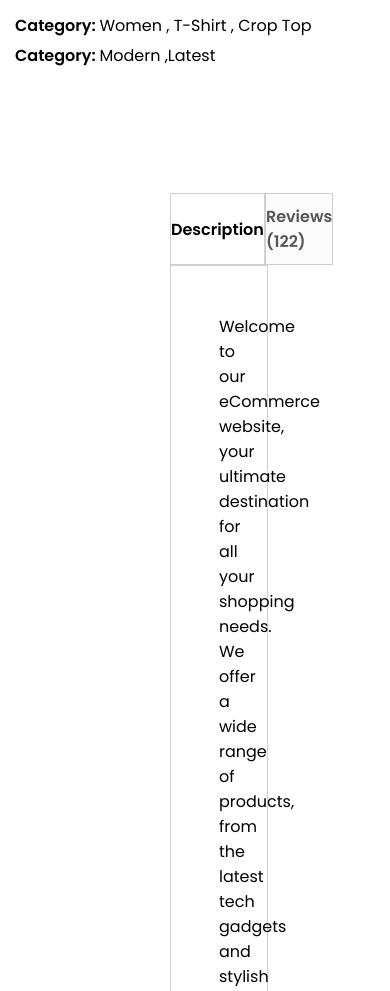
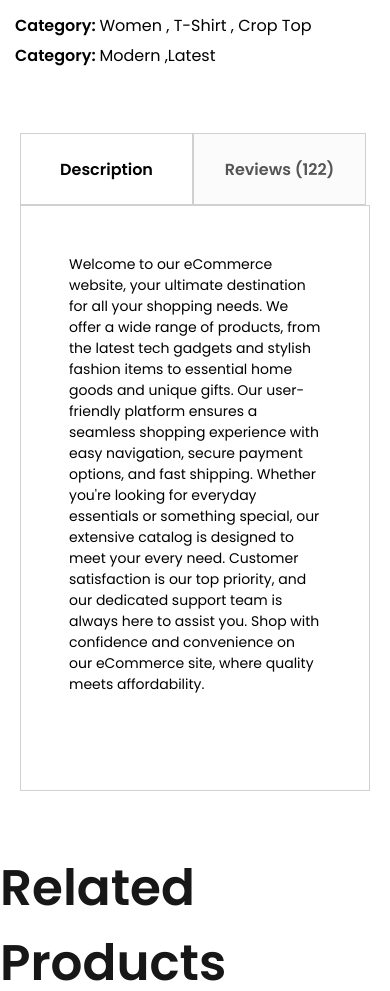
Before and after one commit to Apeksha-P/Ecommerce-Website, a React (Create React App) app in the folder frontend/: page /product/1 in a window 390 px wide. Shown: the part 902-1893 px from the top of the page. Built offline with nearby package versions, Linux system fonts and the light colour scheme.

Commit message:
add media screen to description box

```diff
--- a/frontend/src/Components/DescriptionBox/DescriptionBox.css
+++ b/frontend/src/Components/DescriptionBox/DescriptionBox.css
@@ -26,3 +26,16 @@
     padding: 48px;
     padding-bottom: 70px;
 }
+@media(max-width:1280px){
+    .descriptionbox{
+        margin: 60px;
+    }
+}
+@media(max-width:800px){
+    .descriptionbox{
+        margin: 60px 20px;
+    }
+    .descriptionbox-description{
+        font-size: 14px;
+    }
+}
```
